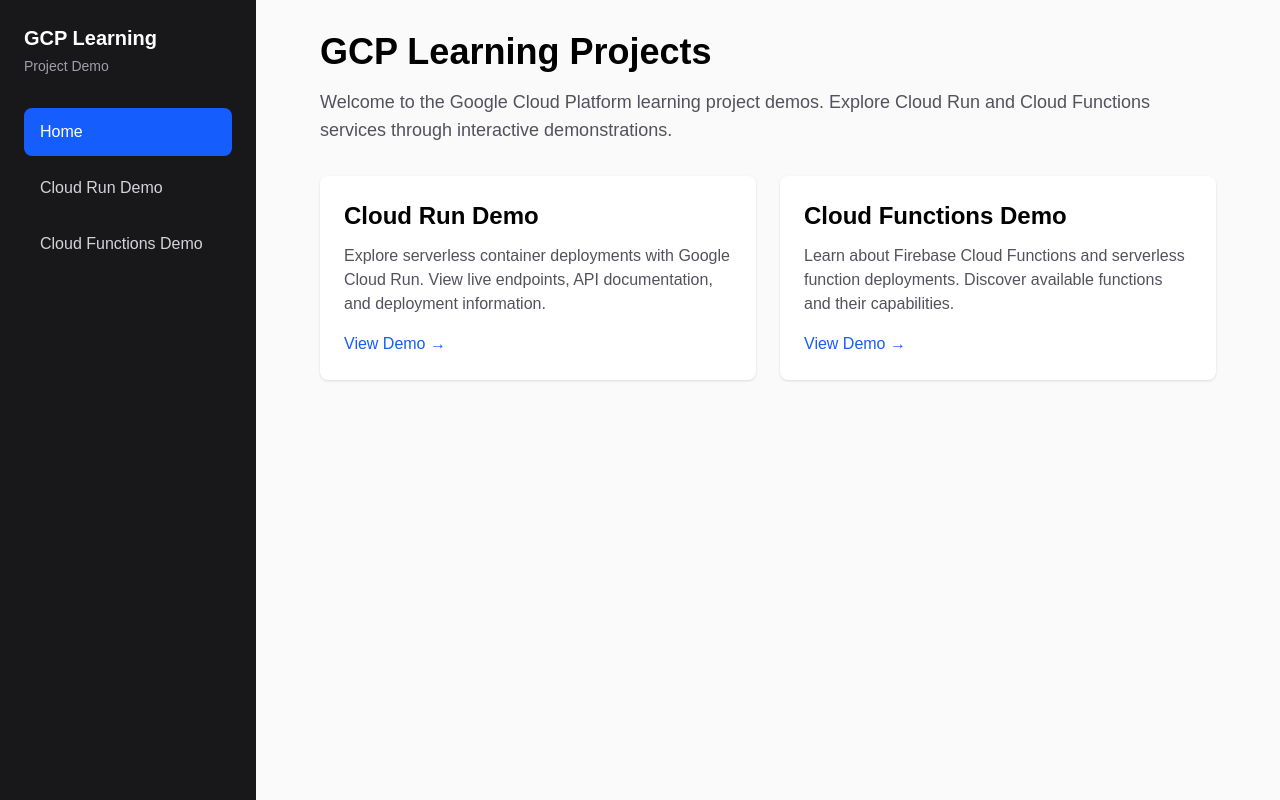
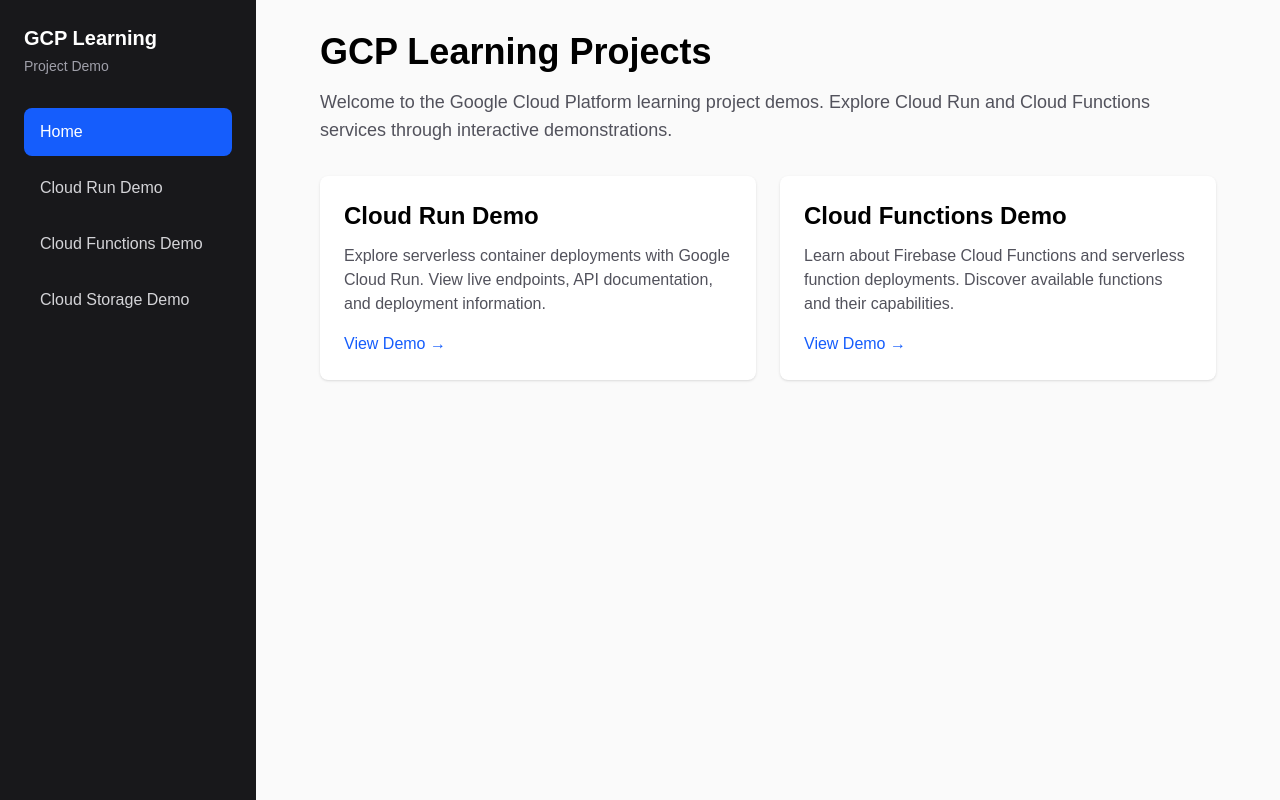
Before and after one commit to Shaawwnn/gcp, a Next.js app in the folder client/: page / in a window 1280 px wide. Built offline with nearby package versions, Linux system fonts and the light colour scheme.

Commit message:
✨ Add Cloud Storage Demo link to Sidebar and normalize pathname for active link detection.

```diff
--- a/client/components/Sidebar.tsx
+++ b/client/components/Sidebar.tsx
@@ -10,7 +10,11 @@
     { href: "/", label: "Home" },
     { href: "/cloud-run", label: "Cloud Run Demo" },
     { href: "/cloud-functions", label: "Cloud Functions Demo" },
+    { href: "/cloud-storage", label: "Cloud Storage Demo" },
   ];
+
+  // Normalize pathname by removing trailing slash
+  const normalizedPath = pathname === "/" ? "/" : pathname.replace(/\/$/, "");
 
   return (
     <aside className="fixed left-0 top-0 h-full w-64 bg-zinc-900 text-white p-6 flex flex-col">
@@ -21,19 +25,16 @@
 
       <nav className="flex flex-col gap-2">
         {navItems.map((item) => {
-          const isActive = pathname === item.href;
+          const isActive = normalizedPath === item.href;
           return (
             <Link
               key={item.href}
               href={item.href}
-              className={`
-                px-4 py-3 rounded-lg transition-colors
-                ${
-                  isActive
-                    ? "bg-blue-600 text-white font-medium"
-                    : "text-zinc-300 hover:bg-zinc-800 hover:text-white"
-                }
-              `}
+              className={
+                isActive
+                  ? "px-4 py-3 rounded-lg transition-colors bg-blue-600 text-white font-medium"
+                  : "px-4 py-3 rounded-lg transition-colors text-zinc-300 hover:bg-zinc-800 hover:text-white"
+              }
             >
               {item.label}
             </Link>
```
